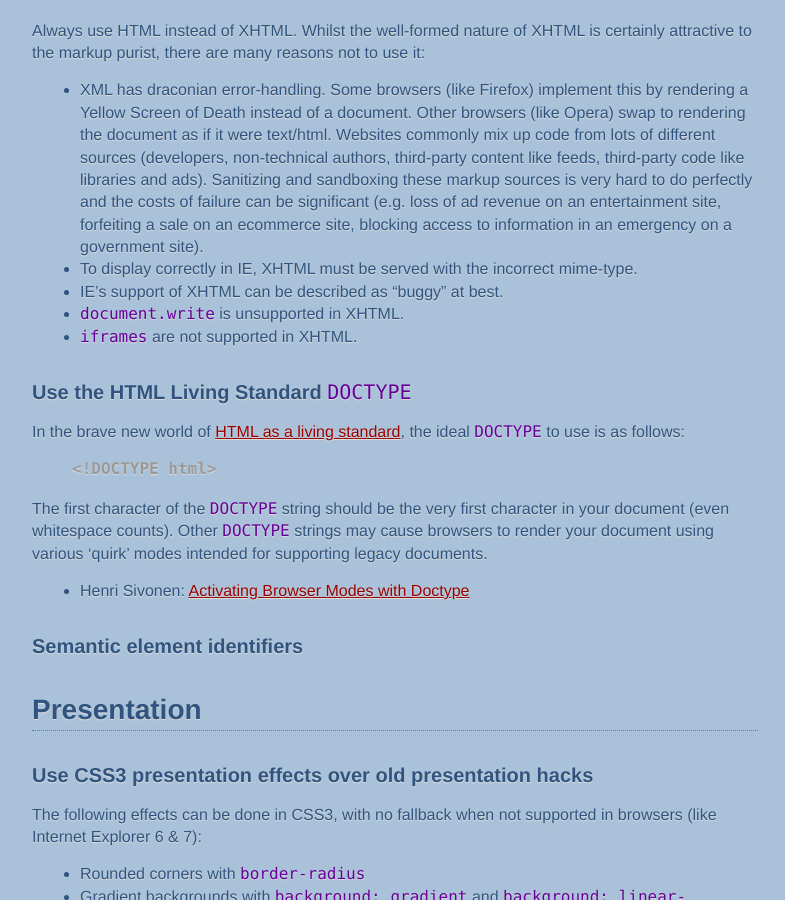
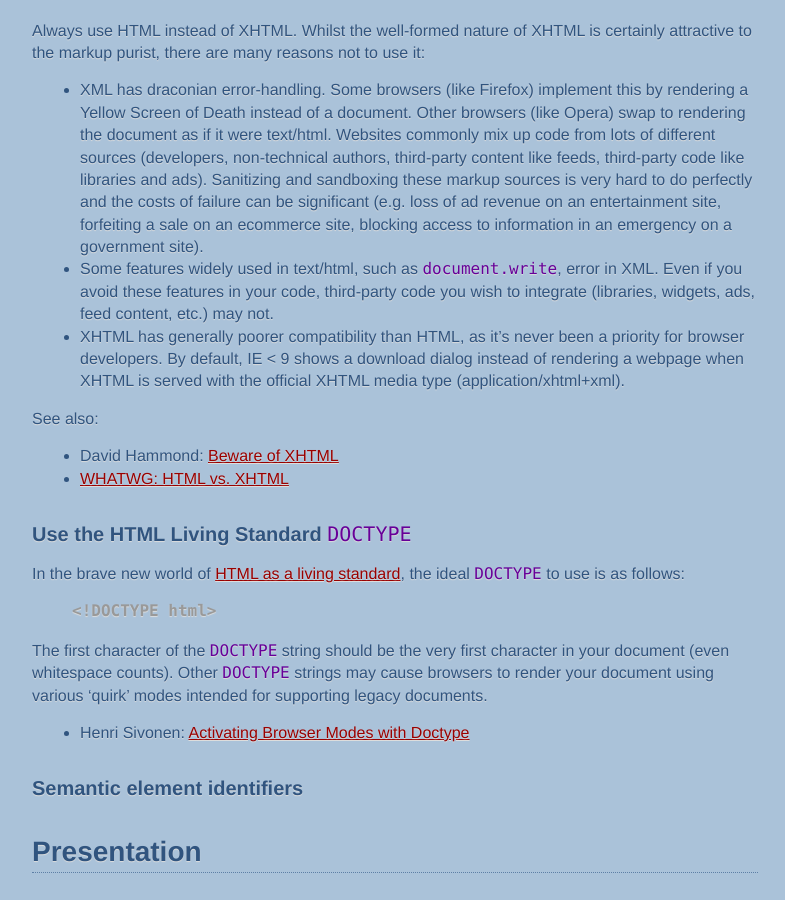
Before and after one commit to nefarioustim/front-end-development-best-practice, a Jekyll site: the page built from index.md, in a window 1280 px wide and 900 px high, scrolled down 301 px. Shown: the whole window, without its empty margins (119-904 px from the left). Built offline with Jekyll 4.4.1, drawn with Linux system fonts in a browser that asks for light colours; Markdown is read by kramdown in place of the engine named in the settings.

Commit message:
Tweak advice around XHTML vs HTML
  - Remove note about XHTML not supporting <iframe>. Not quite true:
    http://dev.w3.org/html5/spec/the-iframe-element.html#the-iframe-element
  - Replace IE specific warning with general compatibility warning.
  - Add some citations.

```diff
--- a/index.md
+++ b/index.md
@@ -17,11 +17,28 @@ front end development managers.
 
 Always use HTML instead of XHTML. Whilst the well-formed nature of XHTML is certainly attractive to the markup purist, there are many reasons not to use it:
 
- *  XML has draconian error-handling. Some browsers (like Firefox) implement this by rendering a Yellow Screen of Death instead of a document. Other browsers (like Opera) swap to rendering the document as if it were text/html. Websites commonly mix up code from lots of different sources (developers, non-technical authors, third-party content like feeds, third-party code like libraries and ads). Sanitizing and sandboxing these markup sources is very hard to do perfectly and the costs of failure can be significant (e.g. loss of ad revenue on an entertainment site, forfeiting a sale on an ecommerce site, blocking access to information in an emergency on a government site).
- *  To display correctly in IE, XHTML must be served with the incorrect mime-type.
- *  IE's support of XHTML can be described as "buggy" at best.
- *  `document.write` is unsupported in XHTML.
- *  `iframes` are not supported in XHTML.
+  * XML has draconian error-handling. Some browsers (like Firefox) implement
+    this by rendering a Yellow Screen of Death instead of a document. Other
+    browsers (like Opera) swap to rendering the document as if it were
+    text/html. Websites commonly mix up code from lots of different sources
+    (developers, non-technical authors, third-party content like feeds,
+    third-party code like libraries and ads). Sanitizing and sandboxing these
+    markup sources is very hard to do perfectly and the costs of failure can be
+    significant (e.g. loss of ad revenue on an entertainment site, forfeiting a
+    sale on an ecommerce site, blocking access to information in an emergency
+    on a government site).
+  * Some features widely used in text/html, such as `document.write`, error in
+    XML. Even if you avoid these features in your code, third-party code you
+    wish to integrate (libraries, widgets, ads, feed content, etc.) may not.
+  * XHTML has generally poorer compatibility than HTML, as it’s never been a
+    priority for browser developers. By default, IE < 9 shows a download dialog
+    instead of rendering a webpage when XHTML is served with the official XHTML
+    media type (application/xhtml+xml).
+
+See also:
+
+   * David Hammond: [Beware of XHTML](http://www.webdevout.net/articles/beware-of-xhtml)
+   * [WHATWG: HTML vs. XHTML](http://wiki.whatwg.org/wiki/HTML_vs._XHTML)
 
 ### Use the HTML Living Standard `DOCTYPE`
 
```
